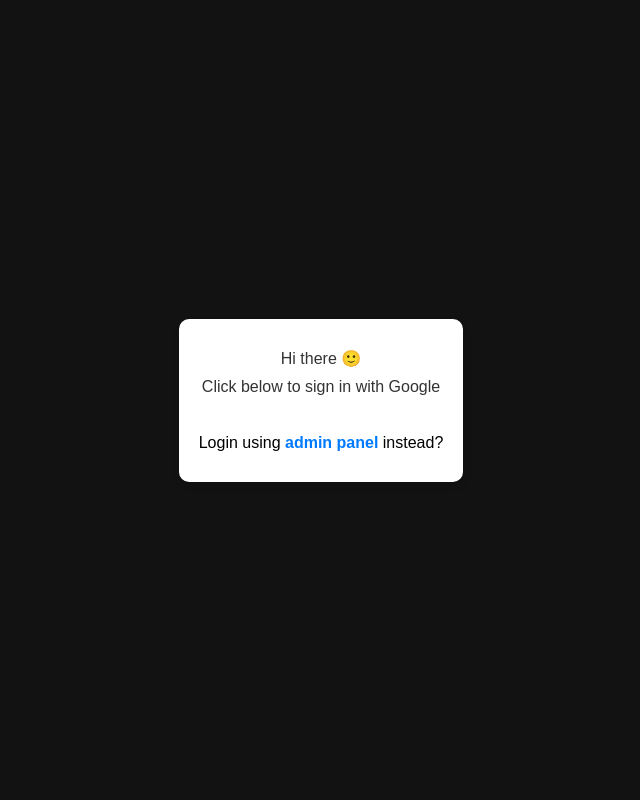
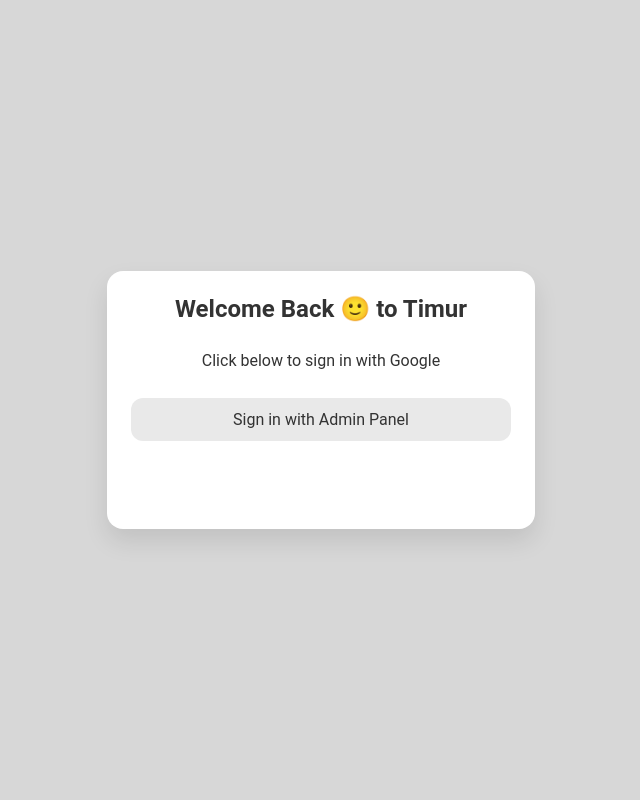
Before and after one commit to toggle-corp/timur-backend, a Django app: template apps/common/templates/common/sign_in.html in a window 1280 px wide. Shown: the whole page, without its empty margins (319-959 px from the left). Run offline with Django 4.2, Linux system fonts and the light colour scheme; the template is opened without the code that fills it, so the values that code supplies are empty; some libraries are stand-ins or nearby versions.

Commit message:
refactor(sso): update ui, css theming, and login session expiry indicator
- Move sso-login css to a file
- Add session expire message
- Update GraphQL `UserMeType` to expose `loginExpire` field
    - Add test

```diff
--- a/apps/common/templates/common/sign_in.html
+++ b/apps/common/templates/common/sign_in.html
@@ -1,76 +1,63 @@
+{% load static %}
+
 <!DOCTYPE html>
 <html lang="en">
 <head>
   <meta charset="UTF-8">
+  <meta name="viewport" content="width=device-width, initial-scale=1.0">
   <title>Login Page</title>
+
+  <link rel="stylesheet" type="text/css" href="{% static "css/sso-login.css" %}"/>
+
   <script src="//accounts.google.com/gsi/client" async></script>
-    <style>
-        body {
-            font-family: Arial, sans-serif;
-            background-color: #121212;
-            display: flex;
-            justify-content: center;
-            align-items: center;
-            height: 100vh;
-            margin: 0;
-        }
-
-        .container {
-            background-color: white;
-            padding: 20px;
-            border-radius: 10px;
-            box-shadow: 0 4px 8px rgba(0, 0, 0, 0.1);
-            text-align: center;
-        }
-
-        img {
-            border-radius: 50%;
-            width: 100px;
-            height: 100px;
-            object-fit: cover;
-            margin-top: 10px;
-        }
-
-        p {
-            color: #333;
-            margin: 10px 0;
-        }
-
-        a {
-            color: #007bff;
-            text-decoration: none;
-            font-weight: bold;
-        }
-
-        a:hover {
-            text-decoration: underline;
-        }
-
-        .g_id_signin {
-            margin-top: 20px;
-        }
-    </style>
+  <!-- <script src="{% static "js/autoreload-dev.js" %}" async></script> -->
 
 </head>
 <body>
 
 <div class="container">
+  {% if request.user.is_authenticated %}
+    <h1>Timur Backend</h1>
+    <p>
+        Welcome, {{ request.user.display_name }} 🙂
+        <br />
+        Your email is <strong>{{ request.user.email }}</strong>
+    </p>
 
-    {% if request.user.is_authenticated %}
-    <div>
-        <p>Hi {{ request.user.display_name }} 🙂</p>
-        <p>Your email is {{ request.user.email }}</p>
-        </br> Go to the <a href="{{APP_FRONTEND_HOST}}">Timur App</a>
+    <div class="card-container">
+      <a href="{{APP_FRONTEND_HOST}}" class="card">
+        Timur App
+      </a>
+
       {% if request.user.is_staff %}
-        </br> Go to the <a href="{{APP_DOMAIN}}/admin">Admin Panel</a>
+        <a href="{{APP_DOMAIN}}/admin" class="card">
+          Admin Panel
+        </a>
       {% endif %}
-        </br> <a href="{% url 'account_logout' %}">Logout</a>
+
+      <a href="{% url 'account_logout' %}" class="danger-card card">
+          Logout
+      </a>
     </div>
+
   {% else %}
-    <div>
-        <p>Hi there 🙂 </p>
+    <h1>Welcome Back 🙂 to Timur</h1>
     <p>Click below to sign in with Google</p>
+  {% endif %}
 
+  {% if login_expire_in_days %}
+    <p class="note {% if login_expire_in_days < login_expire_threshold %}warning{% endif %}">
+      Login session is valid for {{ login_expire_in_days }} day{{ login_expire_in_days|pluralize }}.
+    </p>
+  {% endif %}
+
+  {% if not request.user.is_authenticated or login_expire_in_days < login_expire_threshold %}
+
+    <a href="{{APP_DOMAIN}}/admin" class="card">
+      Sign in with Admin Panel
+    </a>
+
+    <!-- Reference: https://developers.google.com/identity/gsi/web/reference/html-reference --!>
     <div id="g_id_onload"
          data-client_id="{{ GOOGLE_OAUTH_CLIENT_ID }}"
          data-context="use"
@@ -83,15 +70,12 @@
          data-type="standard"
          data-shape="rectangular"
          data-theme="filled_black"
-             data-text="continue_with"
+         data-text="signin_with"
          data-size="large"
          data-logo_alignment="left">
     </div>
 
-        </br> Login using <a href="{{APP_DOMAIN}}/admin">admin panel</a> instead?
-        <p>{{ APP_ENVIRONMENT }}</p>
-
-    </div>
+    <p class="note">{{ APP_ENVIRONMENT }}</p>
   {% endif %}
 </div>
 
--- /dev/null
+++ b/apps/static/css/sso-login.css
@@ -0,0 +1,170 @@
+/* General body styles */
+:root {
+  --color-background: #d7d7d7;
+  --color-foreground: #ffffff;
+  --color-text: #333333;
+  --color-text-warning: #ffcc00;
+
+  --color-background-card: #e9e9e9;
+  --color-background-card-danger: #f9d9d9;
+
+  --font-size-sm: 12px;
+  --font-size-md: 14px;
+  --font-size-lg: 16px;
+  --font-size-xl: 20px;
+  --font-size-xxl: 24px;
+
+  --spacing-xs: 4px;
+  --spacing-sm: 6px;
+  --spacing-md: 12px;
+  --spacing-lg: 16px;
+  --spacing-xl: 24px;
+
+  --radius-md: 12px;
+  --radius-lg: 16px;
+}
+
+@media (prefers-color-scheme: dark) {
+  :root {
+    --color-background: #1e1e1e;
+    --color-foreground: #2a2a2a;
+    --color-text: #f0f0f0;
+    --color-text-warning: #ffcc00;
+
+    --color-background-card: #2f2f2f;
+    --color-background-card-danger: #552222;
+  }
+}
+
+html {
+  margin: 0;
+  padding: 0;
+}
+
+body {
+  margin: 0;
+  font-family: 'Roboto', sans-serif;
+  background-color: var(--color-background);  /* Default light background */
+  display: flex;
+  justify-content: center;
+  align-items: center;
+  height: 100vh;
+  color: var(--color-text);  /* Default dark text */
+  transition: background-color 0.3s ease, color 0.3s ease;
+}
+
+/* Light theme adjustments */
+
+.container {
+  background-color: var(--color-foreground);
+  display: flex;
+  flex-direction: column;
+  gap: var(--spacing-md);
+  padding: var(--spacing-xl);
+  margin: var(--spacing-lg);
+  border-radius: var(--radius-lg);
+  text-align: center;
+  width: 100%;
+
+  box-shadow: 0 12px 24px rgba(0, 0, 0, 0.1);
+  max-width: 380px;
+  transition: all 0.3s ease-in-out;
+}
+
+.container:hover {
+  box-shadow: 0 18px 36px rgba(0, 0, 0, 0.2);
+}
+
+.card-container {
+  display: flex;
+  flex-direction: column;
+  gap: var(--spacing-md);
+}
+
+.card {
+  background: var(--color-background-card);
+  border-radius: var(--radius-md);
+  display: flex;
+  justify-content: center;
+  align-items: center;
+  text-align: center;
+  padding: var(--spacing-md);
+
+  transition: box-shadow 0.3s ease-in-out, transform 0.3s ease-in-out;
+}
+
+.card:hover {
+  box-shadow: 0 12px 24px rgba(0, 0, 0, 0.15);
+  transform: translateY(-4px);
+}
+
+.card a {
+  font-size: var(--font-size-md);
+  text-align: center;
+}
+
+.danger-card, .card a {
+  background-color: var(--color-background-card-danger);
+}
+
+.note {
+  font-size: var(--font-size-md);
+}
+
+.warning {
+  color: var(--color-text-warning);
+  font-weight: bold;
+  font-size: var(--font-size-md);
+}
+
+/* Google login */
+
+.g_id_signin {
+  transition: transform 0.3s ease-in-out;
+}
+
+.g_id_signin div {
+  display: flex;
+  flex-direction: column;
+  justify-content: center;
+  align-items: center;
+}
+
+.g_id_signin:hover {
+  transform: translateY(-4px);
+}
+
+/* Global override for anchor .card (applies to both themes) */
+img {
+  width: 80px;
+  height: 80px;
+  border-radius: 50%;
+  object-fit: cover;
+  margin-bottom: 15px;
+  transition: transform 0.3s ease-in-out;
+}
+
+img:hover {
+  transform: scale(1.1);
+}
+
+h1 {
+  font-size: var(--font-size-xxl);
+  margin: 0;
+  font-weight: 600;
+}
+
+p {
+  font-size: var(--font-size-lg);
+}
+
+a {
+  color: var(--color-text);
+  text-decoration: none;
+  transition: color 0.3s;
+}
+
+a:hover {
+  color: var(--color-text);
+  text-decoration: none;
+}
--- /dev/null
+++ b/apps/static/js/autoreload-dev.js
@@ -0,0 +1,6 @@
+window.setInterval(
+  () => {
+    window.location.reload();
+  },
+  1000,
+);
--- a/apps/user/types.py
+++ b/apps/user/types.py
@@ -2,9 +2,11 @@ import datetime
 
 import strawberry
 import strawberry_django
+from asgiref.sync import sync_to_async
 from django.utils import timezone
 
 from apps.common.models import Event
+from apps.common.views import get_login_expire
 from apps.journal.enums import JournalLeaveTypeEnum, JournalWorkFromHomeTypeEnum
 from apps.journal.models import Journal
 from main.graphql.context import Info
@@ -60,3 +62,7 @@ class UserMeType(UserBaseType):
             now_date=timezone.now().date(),
             skip_dates=recent_leaves_dates,
         )
+
+    @strawberry.field
+    async def login_expire(self, info: Info) -> datetime.datetime | None:
+        return await sync_to_async(get_login_expire)(info.context.request)
```
Also changed, not shown: apps/common/views.py (+25 -1 lines), apps/user/tests/test_queries.py (+2 -0 lines), main/urls.py (+4 -3 lines), 1 other file. Lines whose indentation alone changed are shown as unchanged.
